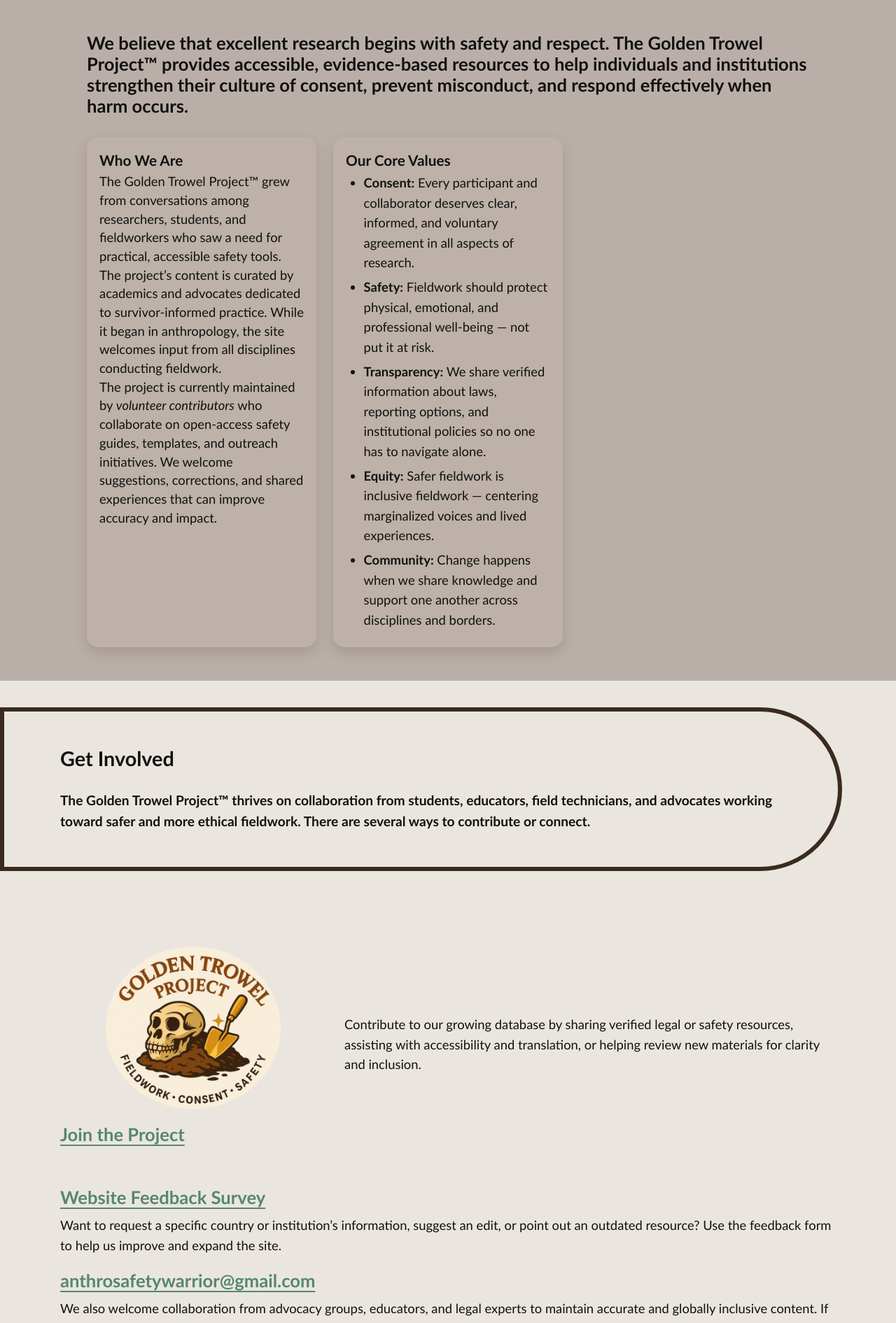
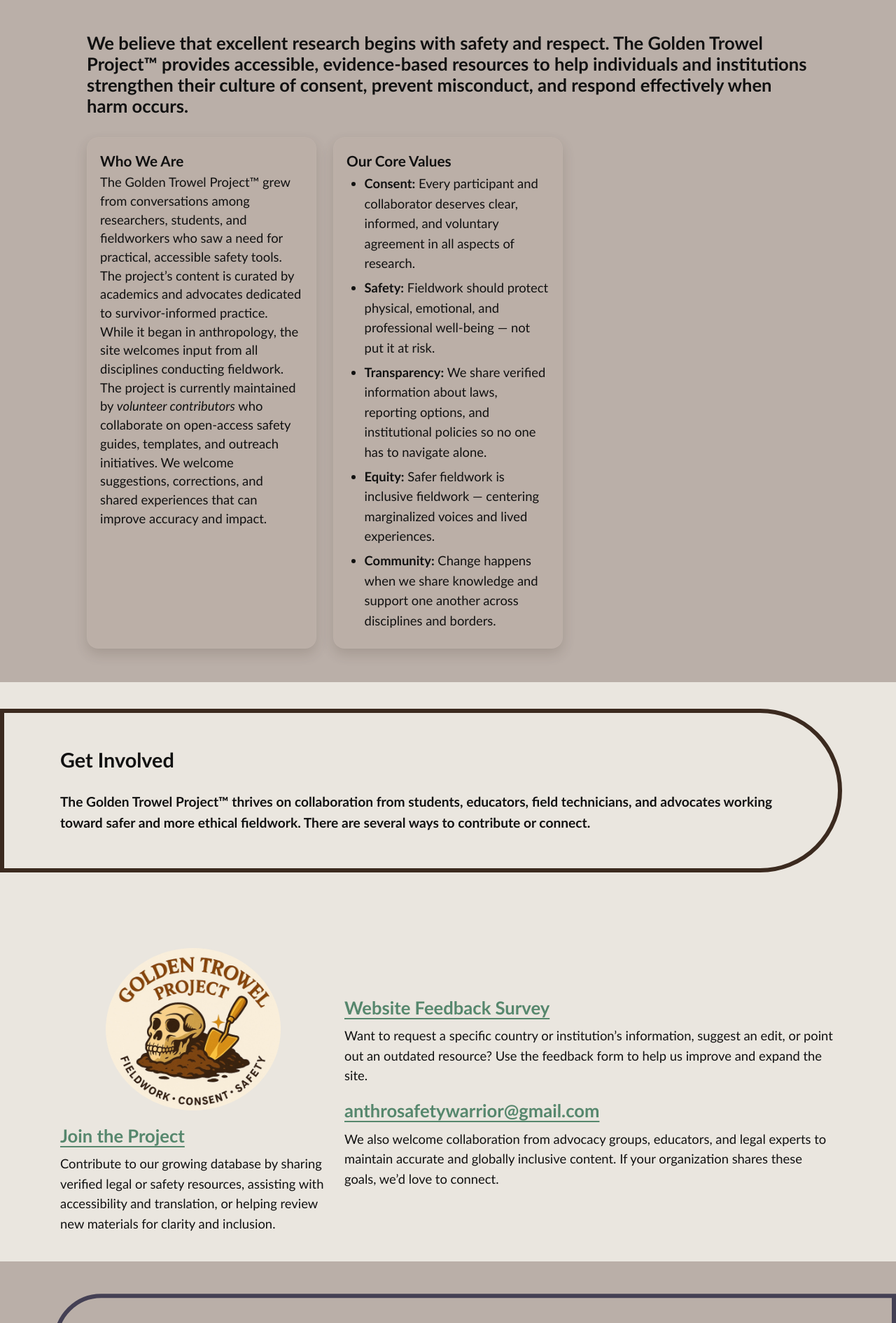
Before and after one commit to AnthroSafetyWarrior/GoldenTrowelProject, a Jekyll site: the page built from _pages/aboutus.html, in a window 1280 px wide. Shown: the part 1218-3109 px from the top of the page at 70% size. Built offline with Jekyll 4.4.1, drawn with Linux system fonts in a browser that asks for light colours.

Commit message:
updating name

```diff
--- a/_layouts/default.html
+++ b/_layouts/default.html
@@ -527,8 +527,8 @@
 /* Ghost/transparent vibe (was inside the pill, but now standalone) */
 :root{
   /* tweak these 3 to taste */
-  --glass-tint:  color-mix(in srgb, var(--wave-mid) 10%, transparent); /* warm amber haze */
-  --glass-edge:  color-mix(in srgb, var(--off-white) 18%, transparent);        /* warm border */
+  --glass-tint:  color-mix(in srgb, var(--off-white) 40%, transparent); /* warm amber haze */
+  --glass-edge:  color-mix(in srgb, var(--wave-mid) 18%, transparent);        /* warm border */
   --glass-shadow: 0 8px 18px rgba(59, 42, 31, .16);                        /* warm brown shadow */
 }
 
--- a/_pages/aboutus.html
+++ b/_pages/aboutus.html
@@ -85,7 +85,6 @@
   style="max-width:250px; height:auto; display:block; margin-inline:auto;">
     </figure>
         <h3><a class="btn" href="https://docs.google.com/forms/d/e/1FAIpQLSdJ_MJEQ1lE0U5t8Nd2oVRX-Mj3USrBz3G2PAUN-43VOecyIA/viewform?usp=publish-editor" target="_blank" rel="noopener">Join the Project</a></h3>
-</div>
 <p>Contribute to our growing database by sharing verified legal or safety resources, assisting with accessibility and translation, or helping review new materials for clarity and inclusion.</p>
 </div>
 
```
